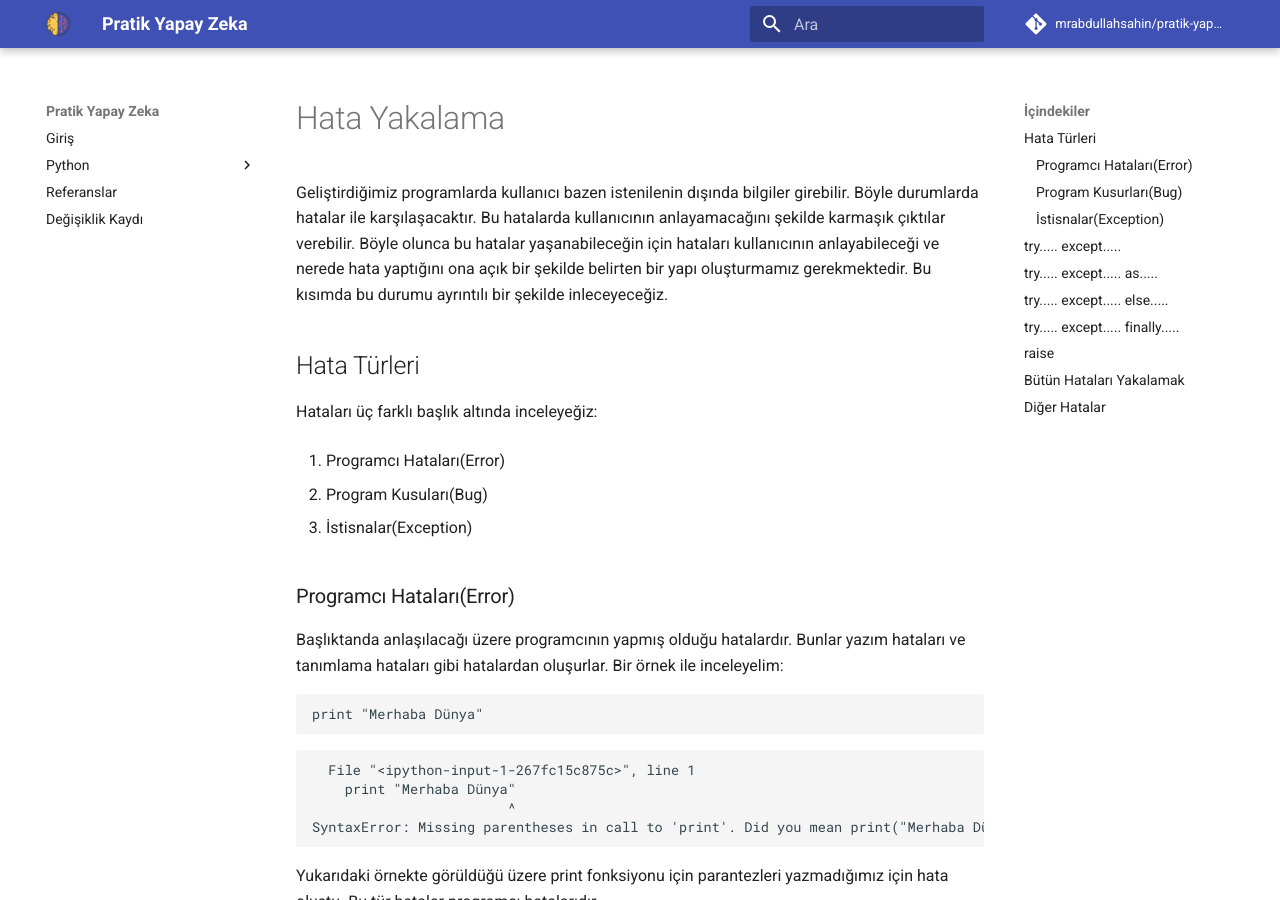
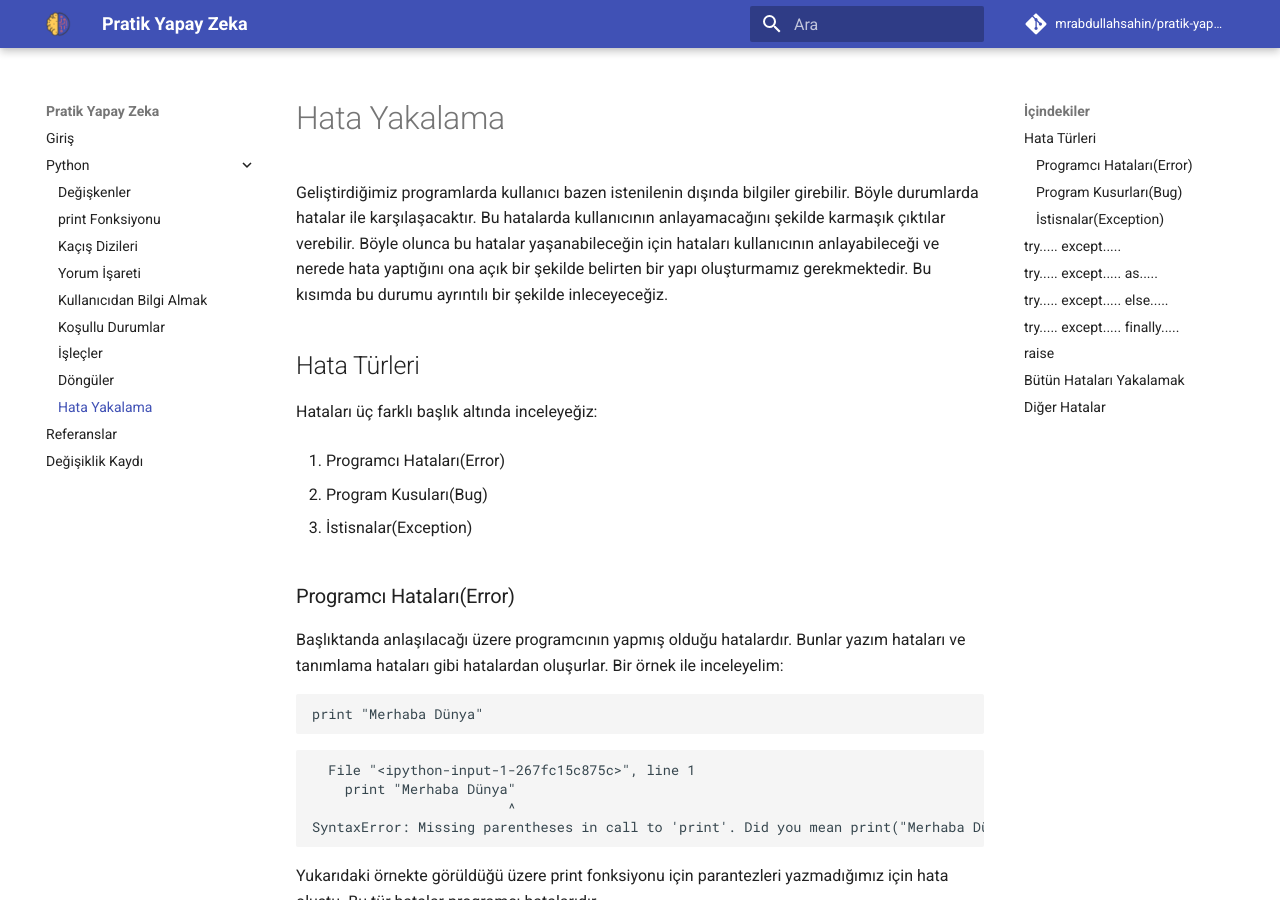
Before and after one commit to mrabdullahsahin/pratik-yapay-zeka, an MkDocs documentation site: the page built from docs/python/python_hata_yakalama.md, in a window 1280 px wide and 900 px high. Built offline with MkDocs 1.6.1 and Material for MkDocs 9.7.7, drawn with Linux system fonts in a browser that asks for light colours; comment, search, counter and statistics services are not loaded.

Commit message:
Update nav on mkdocs.yml

```diff
--- a/mkdocs.yml
+++ b/mkdocs.yml
@@ -36,6 +36,7 @@ nav:
     - Koşullu Durumlar: python/kosullu_durumlar.md
     - İşleçler: python/islecler.md
     - Döngüler: python/python_donguler.md
+    - Hata Yakalama: python/python_hata_yakalama.md
   - Referanslar: referanslar.md
   - Değişiklik Kaydı: changelog.md
 
```
